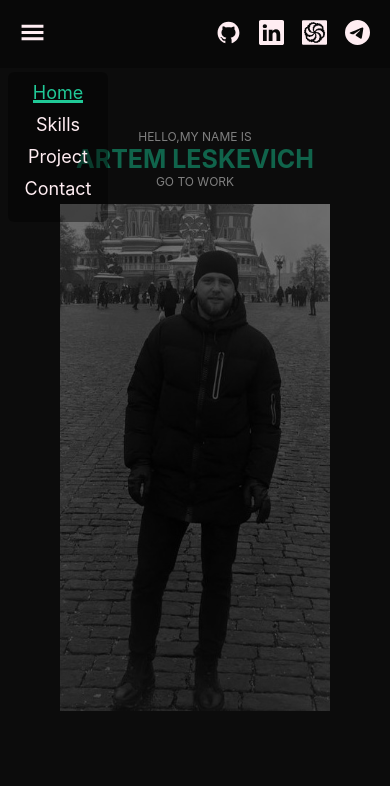
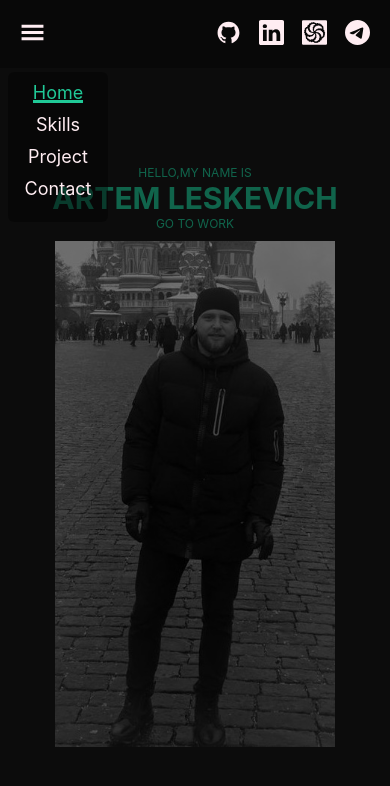
Before and after one commit to Leskevich/portfolio, a React (Create React App) app: page /contact#/home in a window 390 px wide. Shown: the top 786 px of the page. Built offline with nearby package versions, Linux system fonts and the light colour scheme.

Commit message:
scss refactoring

```diff
--- a/src/App.tsx
+++ b/src/App.tsx
@@ -1,7 +1,7 @@
 import React, {useState} from 'react';
 import './App.css';
 import {Header} from "./components/1f-Header/Header";
-import {Main} from "./components/2f-Home/Main";
+import {Home} from "./components/2f-Home/Home";
 import {Navigate, Route, Routes} from "react-router-dom";
 import {Skills} from "./components/3f-Skils/Skills";
 import {Contacts} from "./components/6f-Contacts/Contacts";
@@ -42,7 +42,7 @@ function App() {
                            element={<Navigate to={'/home'}/>}
                     />
                     <Route path='/home'
-                           element={<Main/>}
+                           element={<Home/>}
                     />
                     <Route path='/skills'
                            element={<Skills skills={MySkills}/>}
--- /dev/null
+++ b/src/common/styles/mixins.scss
@@ -0,0 +1,14 @@
+@import "variables";
+
+
+@mixin container($bg) {
+  background-color: $bg;
+  height: 100vh;
+  padding: 68px 10px 0;
+}
+
+@mixin display($ds,$fd,$jc) {
+  display: $ds;
+  flex-direction: $fd;
+  justify-content: $jc;
+}
--- a/src/common/styles/variables.scss
+++ b/src/common/styles/variables.scss
@@ -1,3 +1,4 @@
 $titleColor: #20c997;
 $textColor: #ffedf2;
-$bgColorsSideBar: rgba(0, 0, 0, 0.402)
+$bgColorsSideBar: rgba(0, 0, 0, 0.402);
+$bgContainerColor:#191919;
--- /dev/null
+++ b/src/components/2f-Home/Home.module.scss
@@ -0,0 +1,45 @@
+@import "src/common/styles/variables";
+@import "src/common/styles/mixins";
+
+
+.ContainerMain {
+  @include container($bgContainerColor);
+  @include display(flex, column, center);
+
+  .main {
+    display: flex;
+    align-items: center;
+    justify-content: space-around;
+    gap: 10px;
+    @media screen and (max-width: 768px) {
+      display: flex;
+      flex-direction: column;
+    }
+
+    .text {
+      text-transform: uppercase;
+      color: $titleColor;
+      font-size: 16px;
+      @media screen and (max-width: 768px) {
+        display: flex;
+        flex-direction: column;
+        align-items: center;
+        font-size: 12px;
+      }
+
+      & h1 {
+        width: 310px;
+        font-size: 60px;
+        @media screen and (max-width: 768px) {
+          width: 100%;
+          font-size: 30px;
+        }
+      }
+    }
+
+    .Picture {
+      width: 280px;
+      height: 60vh;
+    }
+  }
+}
--- a/src/components/2f-Home/Main.tsx
+++ b/src/components/2f-Home/Home.tsx
@@ -1,22 +1,20 @@
 import React from 'react';
-import s from './Main.module.css'
+import s from './Home.module.scss'
 import myPicture from '../../accets/img/Picture1.jpg'
 
-export const Main = () => {
+export const Home = () => {
     return (
-        <section className={s.main}>
-            <div className={s.ContainerMain }>
+        <section className={s.ContainerMain}>
+            <div className={s.main }>
                 <div className={s.text}>
                     <span>hello,my name is</span>
                     <h1>artem leskevich</h1>
                     <span>Go to work</span>
                 </div>
-                <div>
                     <img className={s.Picture}
                          src={myPicture}
                          alt="myPhoto"
                     />
-                </div>
             </div>
         </section>
     );
--- a/src/components/2f-Home/Main.module.css
+++ /dev/null
@@ -1,76 +0,0 @@
-.main {
-    background: #191919;
-    height: 100vh;
-    display: flex;
-    justify-content: center;
-}
-
-.ContainerMain {
-    width: 80%;
-    height: 100%;
-    padding: 0 60px ;
-    display: flex;
-    align-items: center;
-    justify-content: space-around;
-    flex-wrap: wrap;
-    box-sizing: border-box;
-}
-
-.text {
-    text-transform: uppercase;
-    color: #fff;
-    font-size: 16px;
-}
-
-.text h1 {
-    width: 310px;
-    font-size: 60px;
-    color: #20c997;
-    margin: 0;
-}
-
-.Picture {
-    width: 300px;
-    height: 70vh;
-}
-
-@media screen and (max-width: 912px) {
-    .ContainerMain {
-        padding: 64px 0 0;
-    }
-}
-
-@media screen and (max-width: 764px) {
-    .text {
-        text-align: center;
-        font-size: 12px;
-    }
-
-    .text h1 {
-        font-size: 40px;
-        width: 100%;
-    }
-
-    .ContainerMain {
-        justify-content: center;
-    }
-}
-
-@media screen and (max-width: 684px) {
-    .text h1 {
-        font-size: 25px;
-        width: 100%;
-    }
-    .ContainerMain{
-        display: flex;
-        flex-direction: column;
-        gap: 15px;
-    }
-    .Picture{
-        width: 270px;
-        height: 60vh;
-    }
-    .ContainerMain {
-        padding: 0;
-    }
-}
--- a/src/components/SideBare/SideBar.module.scss
+++ b/src/components/SideBare/SideBar.module.scss
@@ -1,4 +1,5 @@
 @import "src/common/styles/variables";
+
 .substrate{
   position: fixed;
   margin-right: 250px;
--- a/src/index.css
+++ b/src/index.css
@@ -1,5 +1,5 @@
 body {
-    margin: 0;
+
     font-family: -apple-system, BlinkMacSystemFont, 'Segoe UI', 'Roboto', 'Oxygen',
     'Ubuntu', 'Cantarell', 'Fira Sans', 'Droid Sans', 'Helvetica Neue',
     sans-serif;
@@ -9,6 +9,7 @@ body {
 }
 *{
     box-sizing: border-box;
+    margin: 0;
 }
 
 code {
```
